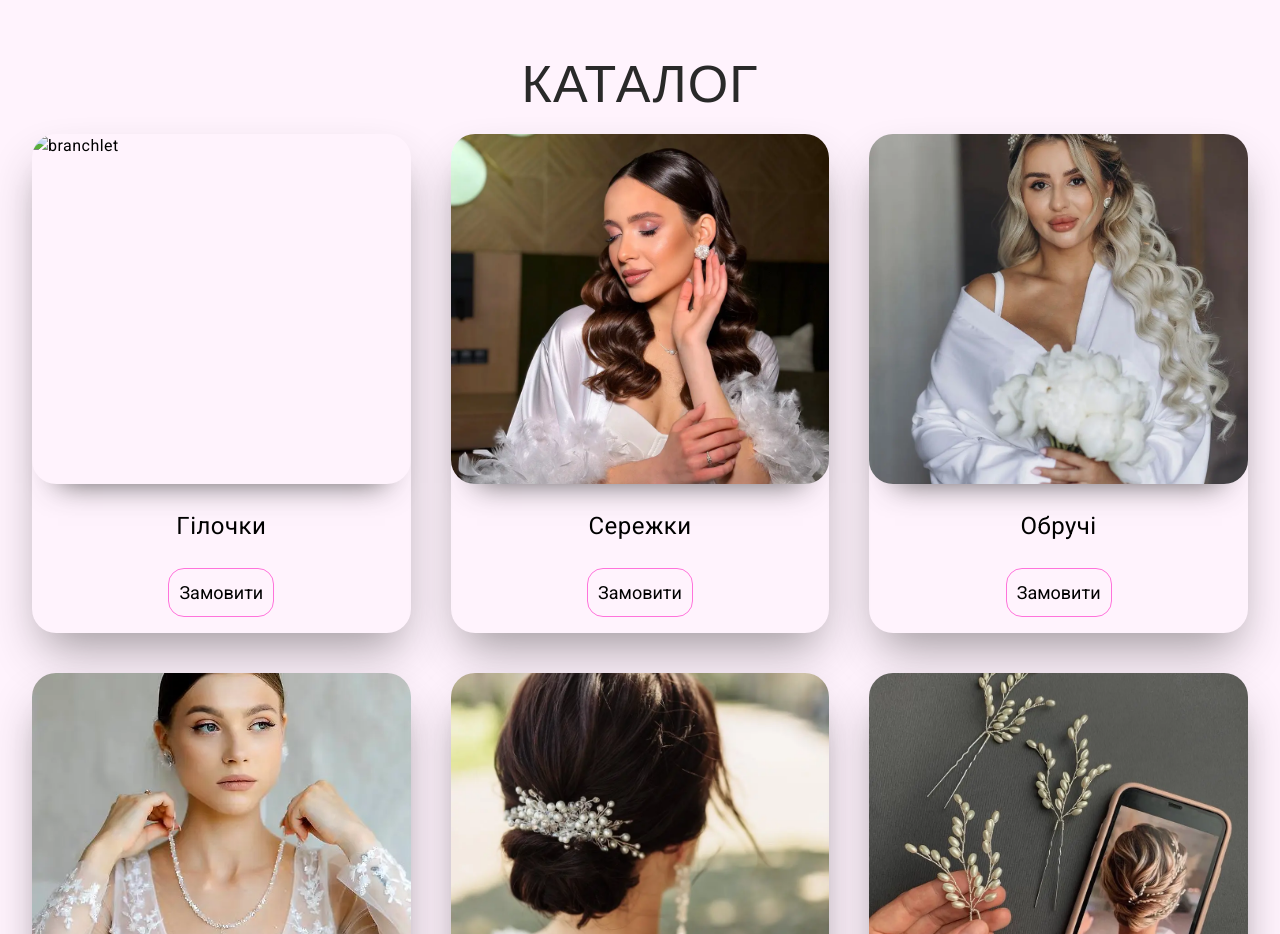
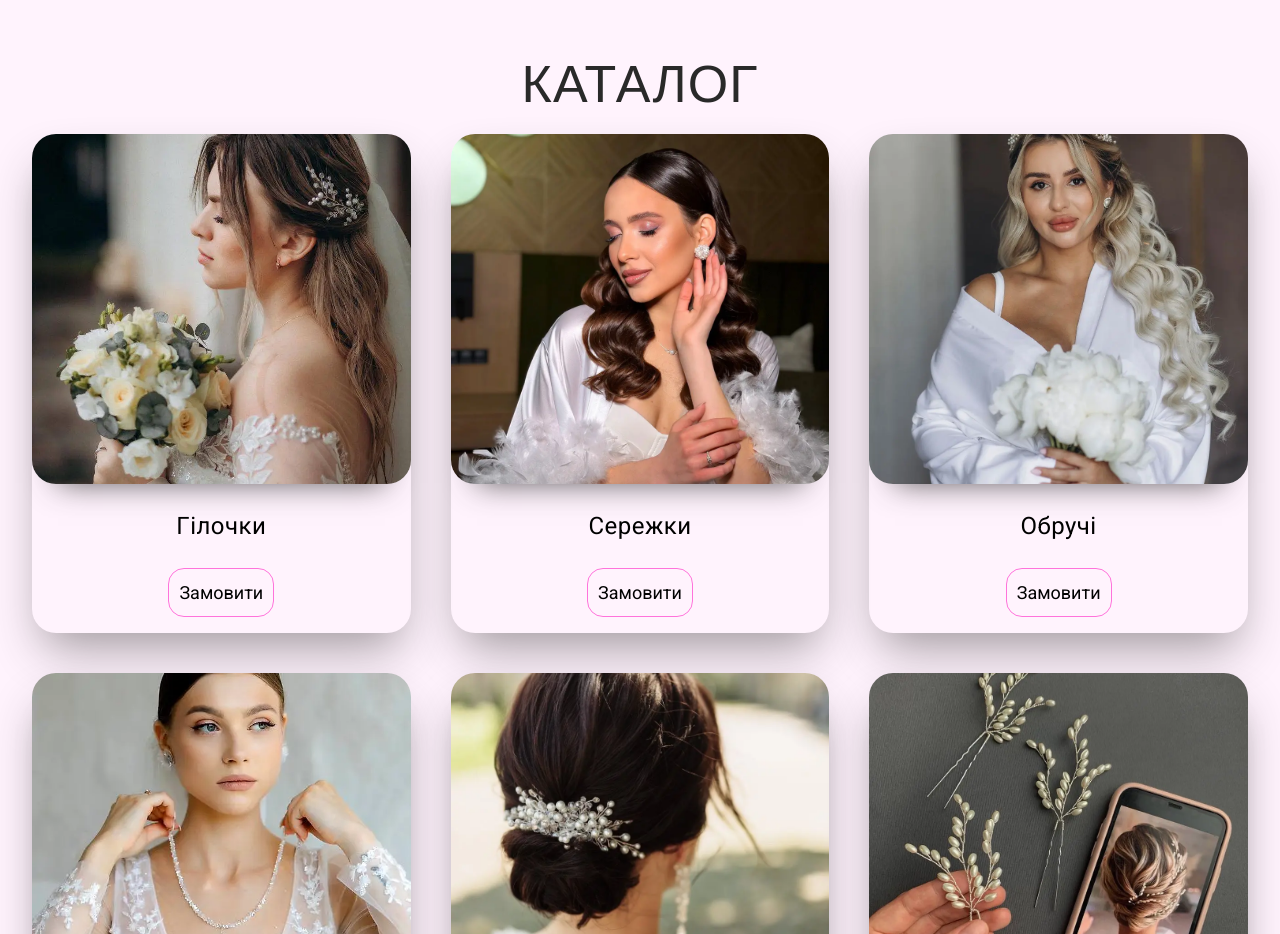
Before and after one commit to oleh63/romanenko-accessories, a plain HTML site: page index.html in a window 1280 px wide. Shown: the part 1160-2094 px from the top of the page. Drawn offline with Linux system fonts and the light colour scheme.

Commit message:
Deploying to gh-pages from @ oleh63/romanenko-accessories@fbf58234e71f308d44daee456f4ce2c8c3411dc0 🚀

```diff
--- a/index.html
+++ b/index.html
@@ -104,7 +104,7 @@
       <li class="item-catalog" data-type="branchlet">
         <img
           class="img-catalog"
-          src="../img/branchlet/branchlet-card.webp"
+          src="/romanenko-accessories/assets/branchlet-card-DGhxcBB5.webp"
           alt="branchlet"
         />
         <h3>Гілочки</h3>
```
Also changed, not shown: assets/branchlet-card-DGhxcBB5.webp (added).
